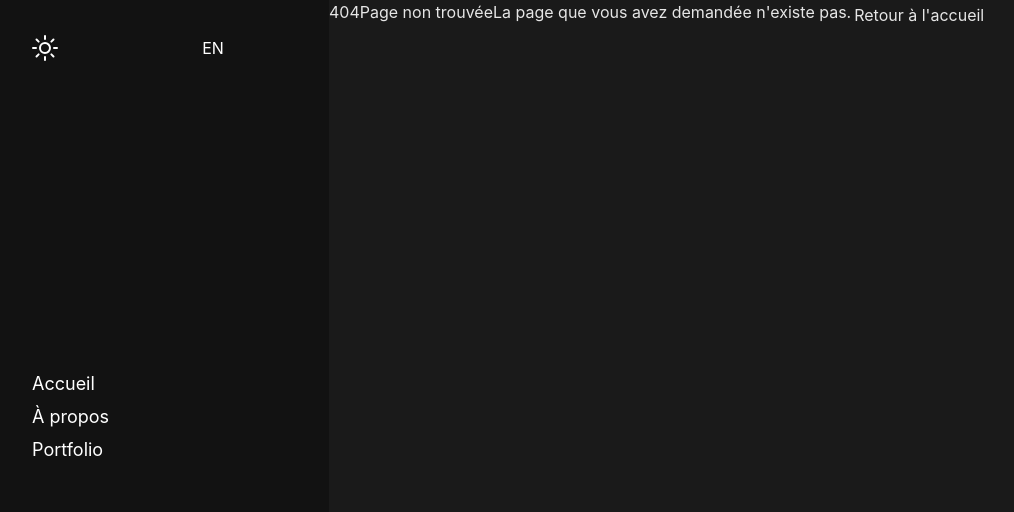
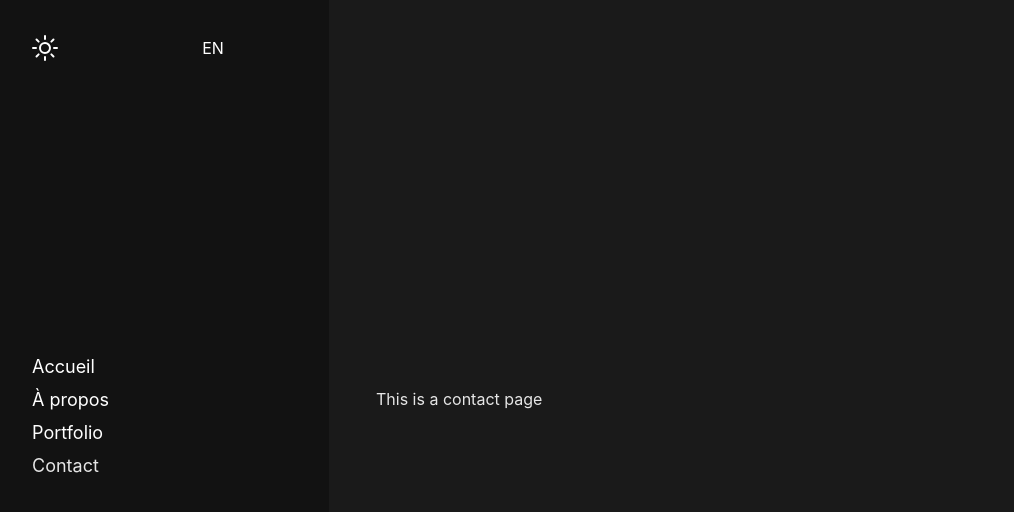
Before and after one commit to ysimard94/portfolio, a Vue app: page /contact in a window 1280 px wide. Before the commit this address had no page. Shown: the top 512 px of the page, without its empty margins (71-1085 px from the left). Built offline with nearby package versions, Linux system fonts and the light colour scheme.

Commit message:
Added contact page and route

```diff
--- a/src/components/Navigation.vue
+++ b/src/components/Navigation.vue
@@ -93,6 +93,7 @@ function changeTheme() {
                 <RouterLink to="/portfolio">{{
                     $t("nav.portfolio")
                 }}</RouterLink>
+                <RouterLink to="/contact">{{ $t("nav.contact") }}</RouterLink>
             </nav>
         </div>
     </header>
--- a/src/locales/en.json
+++ b/src/locales/en.json
@@ -2,13 +2,15 @@
     "nav": {
         "home": "Home",
         "about": "About",
-        "portfolio": "Portfolio"
+        "portfolio": "Portfolio",
+        "contact": "Contact"
     },
     "home": {
         "title": "Yannick Simard",
         "subtitle": "Fullstack developer",
-        "message": "I'm a fullstack web developer based in Montréal, Québec."
+        "message": "I'm a full-stack web developer based in Montréal, Québec."
     },
+
     "notFound": {
         "title": "Page not found",
         "message": "The page you are looking for does not exist.",
--- a/src/locales/fr.json
+++ b/src/locales/fr.json
@@ -2,7 +2,8 @@
     "nav": {
         "home": "Accueil",
         "about": "À propos",
-        "portfolio": "Portfolio"
+        "portfolio": "Portfolio",
+        "contact": "Contact"
     },
     "home": {
         "title": "Yannick Simard",
--- a/src/router/index.js
+++ b/src/router/index.js
@@ -23,6 +23,11 @@ const router = createRouter({
             component: () => import("../views/PortfolioView.vue"),
         },
         {
+            path: "/contact",
+            name: "contact",
+            component: () => import("../views/ContactView.vue"),
+        },
+        {
             path: "/:pathMatch(.*)*",
             name: "not-found",
             component: () => import("../views/NotFoundView.vue"),
--- /dev/null
+++ b/src/views/ContactView.vue
@@ -0,0 +1,5 @@
+<template>
+    <main>
+        <h1>This is a contact page</h1>
+    </main>
+</template>
```
